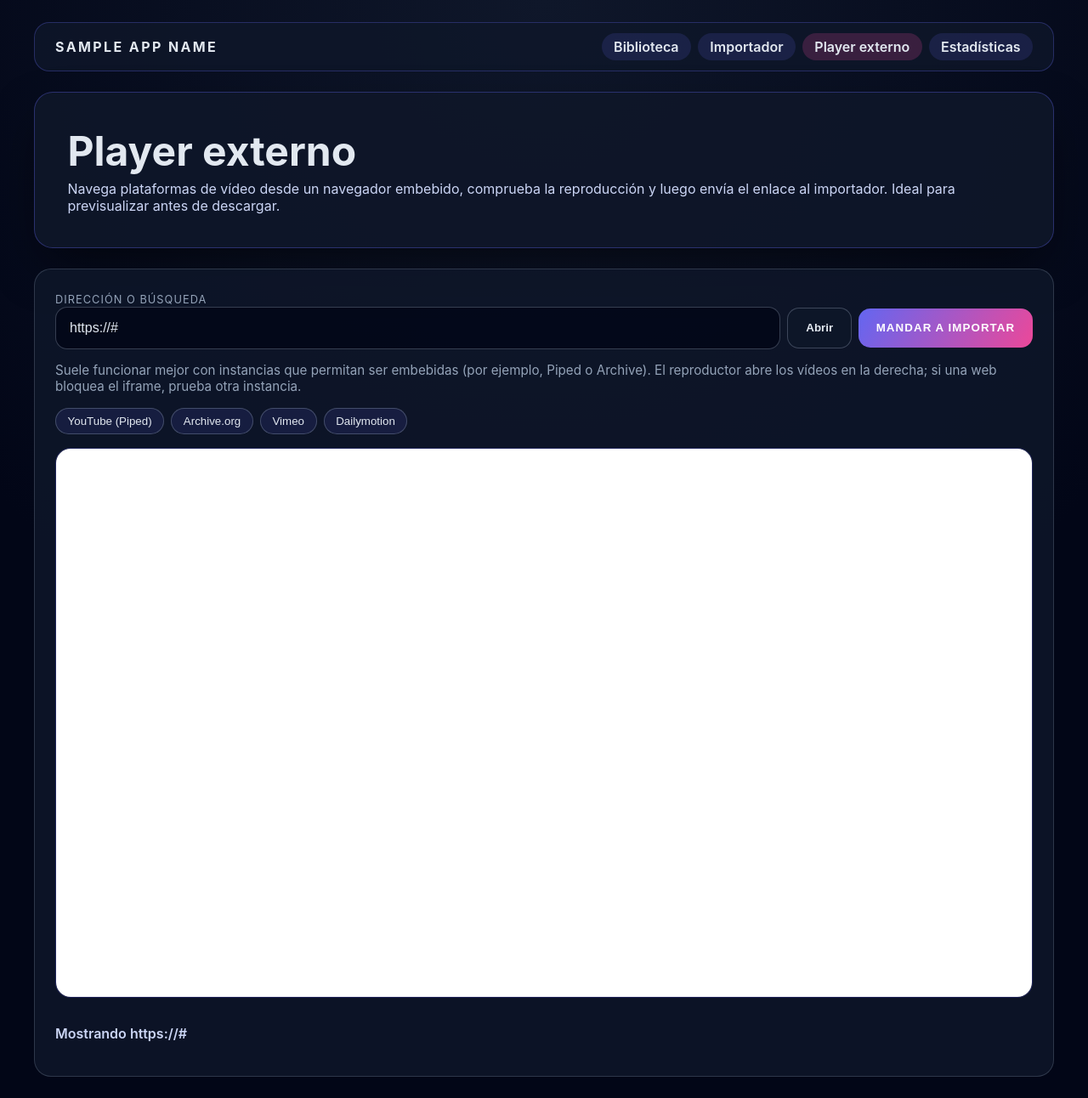
After one commit to successbyfailure/Videorama, a FastAPI app: template templates/external_player.html in a window 1280 px wide. The commit adds this page. Shown: the whole page at 85% size. Run offline with FastAPI, Linux system fonts and the light colour scheme; the template is opened without the code that fills it: most values are stand-ins (such as "Sample title", 1, 10 or a date in 2020).

Commit message:
Add external player page and update navigation

```diff
--- /dev/null
+++ b/templates/external_player.html
@@ -0,0 +1,280 @@
+<!DOCTYPE html>
+<html lang="es">
+  <head>
+    <meta charset="UTF-8" />
+    <meta name="viewport" content="width=device-width, initial-scale=1" />
+    <title>{{ app_name }} · Player externo</title>
+    <style>
+      :root {
+        color-scheme: dark;
+        font-family: 'Inter', system-ui, -apple-system, BlinkMacSystemFont, 'Segoe UI', sans-serif;
+        background: #020617;
+        color: #e2e8f0;
+      }
+      * {
+        box-sizing: border-box;
+      }
+      body {
+        margin: 0;
+        min-height: 100vh;
+        background: radial-gradient(circle at top, #0f172a, #020617 60%);
+        padding: clamp(1rem, 2vw, 2.5rem);
+      }
+      a {
+        color: inherit;
+      }
+      nav.top-nav {
+        max-width: 1200px;
+        margin: 0 auto 1.5rem;
+        display: flex;
+        justify-content: space-between;
+        align-items: center;
+        padding: 0.75rem 1.5rem;
+        border-radius: 18px;
+        background: rgba(15, 23, 42, 0.85);
+        border: 1px solid rgba(99, 102, 241, 0.3);
+      }
+      .brand {
+        font-weight: 700;
+        text-transform: uppercase;
+        letter-spacing: 0.15em;
+      }
+      .nav-links {
+        display: flex;
+        gap: 0.5rem;
+        flex-wrap: wrap;
+        align-items: center;
+      }
+      .nav-links a,
+      .nav-links button {
+        text-decoration: none;
+        border-radius: 999px;
+        padding: 0.4rem 0.9rem;
+        background: rgba(99, 102, 241, 0.15);
+        font-weight: 600;
+        border: none;
+        color: inherit;
+        cursor: pointer;
+      }
+      .nav-links a.active,
+      .nav-links button.active {
+        background: rgba(236, 72, 153, 0.2);
+      }
+      .layout {
+        max-width: 1200px;
+        margin: 0 auto;
+        display: grid;
+        gap: 1.5rem;
+      }
+      .hero {
+        background: rgba(15, 23, 42, 0.9);
+        border-radius: 22px;
+        padding: clamp(1.25rem, 3vw, 2.5rem);
+        border: 1px solid rgba(99, 102, 241, 0.35);
+        box-shadow: 0 25px 60px -15px rgba(0, 0, 0, 0.6);
+      }
+      .hero h1 {
+        margin: 0 0 0.35rem;
+        font-size: clamp(2rem, 5vw, 3rem);
+      }
+      .hero p {
+        margin: 0;
+        color: #cbd5f5;
+      }
+      .panel {
+        border-radius: 20px;
+        border: 1px solid rgba(148, 163, 184, 0.25);
+        background: rgba(15, 23, 42, 0.85);
+        padding: 1.5rem;
+        display: flex;
+        flex-direction: column;
+        gap: 1rem;
+      }
+      label {
+        text-transform: uppercase;
+        letter-spacing: 0.08em;
+        font-size: 0.8rem;
+        color: #94a3b8;
+      }
+      .address-bar {
+        display: grid;
+        grid-template-columns: 1fr auto auto;
+        gap: 0.5rem;
+        align-items: center;
+        width: 100%;
+      }
+      input[type='url'] {
+        width: 100%;
+        border-radius: 14px;
+        border: 1px solid rgba(148, 163, 184, 0.35);
+        background: rgba(2, 6, 23, 0.8);
+        color: inherit;
+        padding: 0.95rem 1rem;
+        font-size: 1rem;
+      }
+      button.primary {
+        border: none;
+        border-radius: 14px;
+        padding: 0.95rem 1.3rem;
+        font-weight: 700;
+        text-transform: uppercase;
+        letter-spacing: 0.08em;
+        cursor: pointer;
+        background: linear-gradient(120deg, #6366f1, #ec4899);
+        color: white;
+      }
+      button.secondary {
+        border: 1px solid rgba(148, 163, 184, 0.35);
+        border-radius: 14px;
+        padding: 0.95rem 1.3rem;
+        font-weight: 700;
+        background: rgba(15, 23, 42, 0.7);
+        color: inherit;
+        cursor: pointer;
+      }
+      .hint {
+        color: #94a3b8;
+        font-size: 0.95rem;
+      }
+      .quick-links {
+        display: flex;
+        flex-wrap: wrap;
+        gap: 0.5rem;
+      }
+      .quick-links button {
+        border-radius: 999px;
+        border: 1px solid rgba(148, 163, 184, 0.35);
+        background: rgba(99, 102, 241, 0.12);
+        color: inherit;
+        padding: 0.45rem 0.85rem;
+        cursor: pointer;
+      }
+      .frame-wrapper {
+        border-radius: 18px;
+        overflow: hidden;
+        border: 1px solid rgba(99, 102, 241, 0.3);
+        background: rgba(2, 6, 23, 0.7);
+        position: relative;
+        aspect-ratio: 16 / 9;
+      }
+      iframe {
+        width: 100%;
+        height: 100%;
+        border: none;
+        background: #0b1224;
+      }
+      .status-line {
+        font-weight: 600;
+        color: #cbd5f5;
+      }
+    </style>
+  </head>
+  <body>
+    <nav class="top-nav">
+      <span class="brand">{{ app_name }}</span>
+      <div class="nav-links">
+        <a href="/">Biblioteca</a>
+        <a href="/import">Importador</a>
+        <a href="/external-player" class="active">Player externo</a>
+        <a href="/stats">Estadísticas</a>
+      </div>
+    </nav>
+    <main class="layout">
+      <header class="hero">
+        <h1>Player externo</h1>
+        <p>
+          Navega plataformas de vídeo desde un navegador embebido, comprueba la reproducción y luego envía el enlace al
+          importador. Ideal para previsualizar antes de descargar.
+        </p>
+      </header>
+      <section class="panel">
+        <div>
+          <label for="address-input">Dirección o búsqueda</label>
+          <div class="address-bar">
+            <input id="address-input" type="url" placeholder="https://..." value="{{ default_url }}" />
+            <button class="secondary" type="button" id="preview-btn">Abrir</button>
+            <button class="primary" type="button" id="send-btn">Mandar a importar</button>
+          </div>
+          <p class="hint">
+            Suele funcionar mejor con instancias que permitan ser embebidas (por ejemplo, Piped o Archive). El reproductor
+            abre los vídeos en la derecha; si una web bloquea el iframe, prueba otra instancia.
+          </p>
+          <div class="quick-links">
+            <button type="button" data-url="https://piped.video">YouTube (Piped)</button>
+            <button type="button" data-url="https://archive.org/details/movies">Archive.org</button>
+            <button type="button" data-url="https://vimeo.com">Vimeo</button>
+            <button type="button" data-url="https://www.dailymotion.com">Dailymotion</button>
+          </div>
+        </div>
+        <div class="frame-wrapper">
+          <iframe
+            id="preview-frame"
+            src="{{ default_url }}"
+            title="Navegador embebido"
+            allow="accelerometer; autoplay; clipboard-write; encrypted-media; gyroscope; picture-in-picture; fullscreen"
+            sandbox="allow-same-origin allow-scripts allow-forms allow-popups allow-downloads"
+          ></iframe>
+        </div>
+        <p id="status-line" class="status-line"></p>
+      </section>
+    </main>
+    <script>
+      const addressInput = document.getElementById('address-input');
+      const previewFrame = document.getElementById('preview-frame');
+      const previewButton = document.getElementById('preview-btn');
+      const sendButton = document.getElementById('send-btn');
+      const quickLinkButtons = Array.from(document.querySelectorAll('[data-url]'));
+      const statusLine = document.getElementById('status-line');
+
+      function normalizeUrl(raw) {
+        const value = (raw || '').trim();
+        if (!value) return '';
+        if (value.startsWith('http://') || value.startsWith('https://')) {
+          return value;
+        }
+        try {
+          const built = new URL(value, 'https://');
+          return built.href;
+        } catch (error) {
+          return `https://${value}`;
+        }
+      }
+
+      function loadInFrame(raw) {
+        const url = normalizeUrl(raw);
+        if (!url) {
+          statusLine.textContent = 'Introduce una dirección válida para previsualizar.';
+          return;
+        }
+        addressInput.value = url;
+        previewFrame.src = url;
+        statusLine.textContent = `Mostrando ${url}`;
+      }
+
+      previewButton.addEventListener('click', () => loadInFrame(addressInput.value));
+      quickLinkButtons.forEach((button) =>
+        button.addEventListener('click', () => loadInFrame(button.dataset.url)),
+      );
+      addressInput.addEventListener('keydown', (event) => {
+        if (event.key === 'Enter') {
+          event.preventDefault();
+          loadInFrame(addressInput.value);
+        }
+      });
+
+      sendButton.addEventListener('click', () => {
+        const url = normalizeUrl(addressInput.value);
+        if (!url) {
+          statusLine.textContent = 'Introduce una dirección antes de mandar al importador.';
+          return;
+        }
+        const target = `/import?url=${encodeURIComponent(url)}`;
+        window.location.href = target;
+      });
+
+      if (addressInput.value) {
+        loadInFrame(addressInput.value);
+      }
+    </script>
+  </body>
+</html>
--- a/templates/stats.html
+++ b/templates/stats.html
@@ -138,7 +138,7 @@
       <div class="nav-links">
         <a href="/">Biblioteca</a>
         <a href="/import">Importador</a>
-        <a href="/import?mode=search">Buscador externo</a>
+        <a href="/external-player">Player externo</a>
         <a href="/stats" class="active">Estadísticas</a>
       </div>
     </nav>
--- a/templates/videorama.html
+++ b/templates/videorama.html
@@ -666,7 +666,7 @@
       <span class="brand">{{ app_name }}</span>
       <div class="nav-links">
         <a href="/">Biblioteca</a>
-        <a href="/import?mode=search">Buscador externo</a>
+        <a href="/external-player">Player externo</a>
         <a href="/import">Importador</a>
         <a href="/stats">Estadísticas</a>
         <button type="button" data-open-modal="playlist-modal">Playlists</button>
```
Also changed, not shown: templates/import_manager.html (+8 -2 lines), videorama/main.py (+19 -1 lines).
